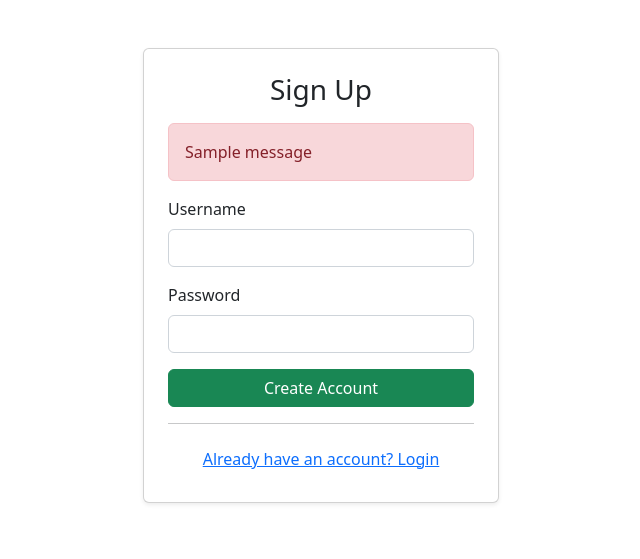
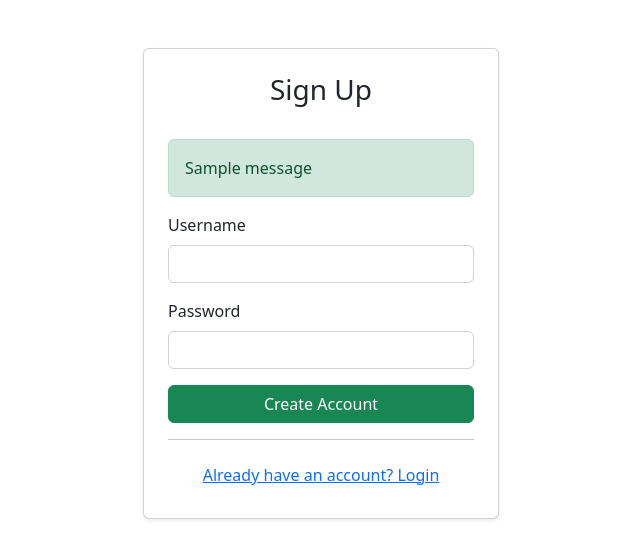
Before and after one commit to adena-wena/M6E-DjangoForms-LapuzSabandoValverde, a Django app: template Project 6/M6P-DjangoForms-LapuzSabandoValverde/MyInventoryApp/templates/signup.html in a window 1280 px wide. Shown: the top 559 px of the page, without its empty margins (319-959 px from the left). Run offline with Django 5.2, Linux system fonts and the light colour scheme; the template is opened without the code that fills it, so the values that code supplies are empty; one stand-in notice (Sample message) is shown; some libraries are stand-ins or nearby versions.

Commit message:
Update signup.html

```diff
--- a/Project 6/M6P-DjangoForms-LapuzSabandoValverde/MyInventoryApp/templates/signup.html
+++ b/Project 6/M6P-DjangoForms-LapuzSabandoValverde/MyInventoryApp/templates/signup.html
@@ -29,9 +29,11 @@
           <h3 class="text-center mb-3">Sign Up</h3>
 
           {% if messages %}
-            {% for message in messages %}
-              <div class="alert alert-danger">{{ message }}</div>
-            {% endfor %}
+          {% for message in messages %}
+            <div class="alert alert-{{ message.tags }} alert-dismissible fade show mt-3" role="alert">
+              {{ message }}
+            </div>
+          {% endfor %}
           {% endif %}
 
           <form method="post">
```
